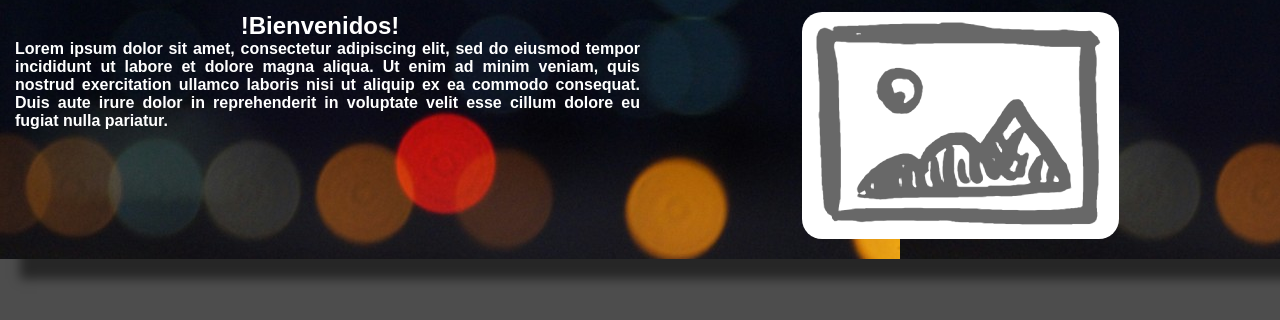
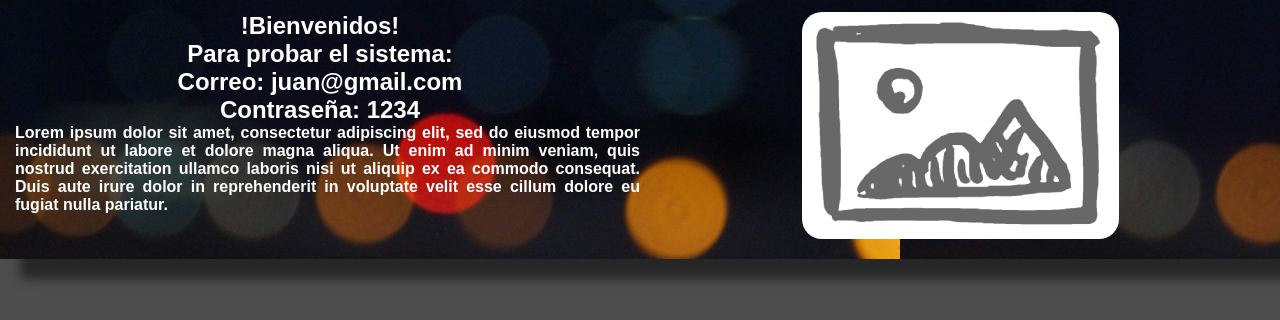
Before and after one commit to afcoral124/GestionEmpresaVentasResponsive, a plain HTML site: page index.html in a window 1280 px wide. Shown: the part 124-444 px from the top of the page. Drawn offline with Linux system fonts and the light colour scheme.

Commit message:
actualizado index para mostrar el correo y contraseña para ingresar

```diff
--- a/index.html
+++ b/index.html
@@ -37,6 +37,9 @@
       </div>
       <div class="informacion">
         <h2>!Bienvenidos!</h2>
+        <h2>Para probar el sistema:</h2>
+        <h2>Correo: juan@gmail.com</h2>
+        <h2>Contraseña: 1234</h2>
         <p>Lorem ipsum dolor sit amet, consectetur adipiscing elit, sed do eiusmod tempor incididunt ut labore et dolore magna aliqua. Ut enim ad minim veniam, quis nostrud exercitation ullamco laboris nisi ut aliquip ex ea commodo consequat. Duis aute irure dolor in reprehenderit in voluptate velit esse cillum dolore eu fugiat nulla pariatur.</p>
       </div>
       <div class="imagen">
```
